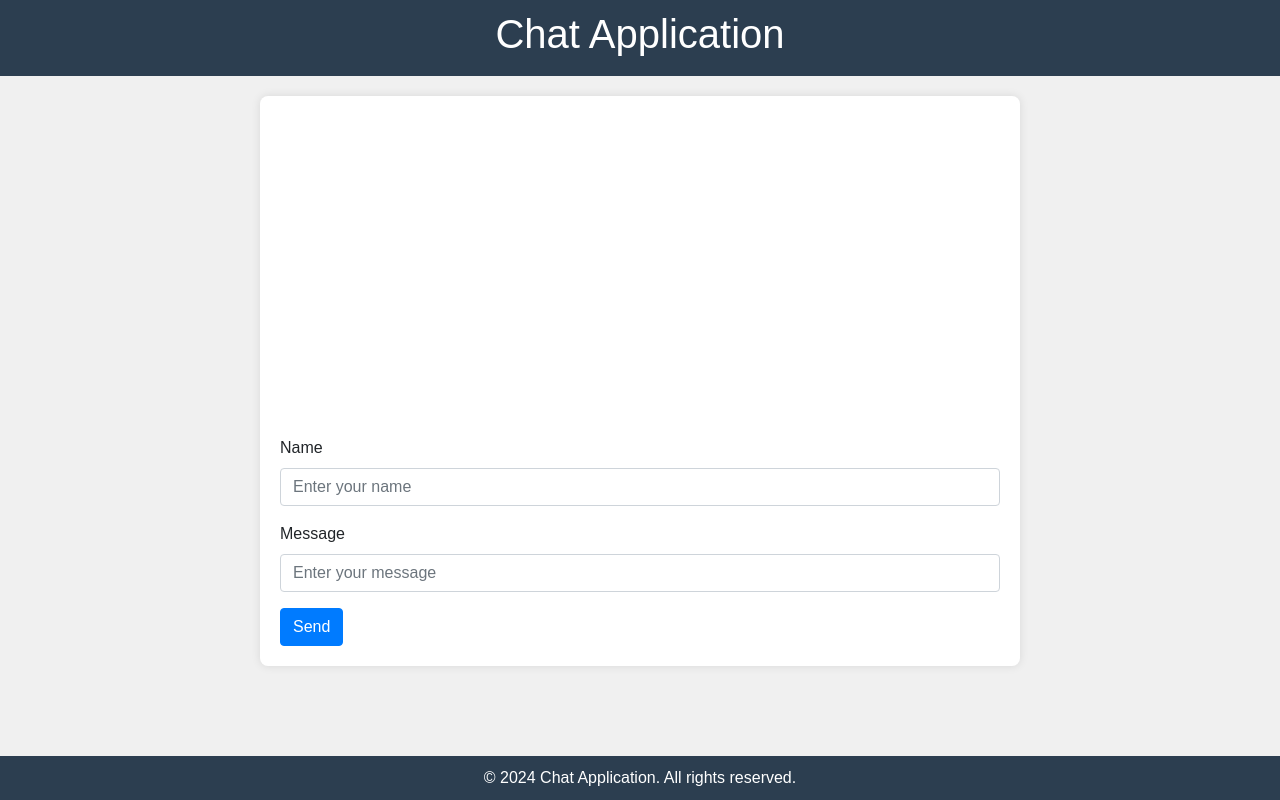
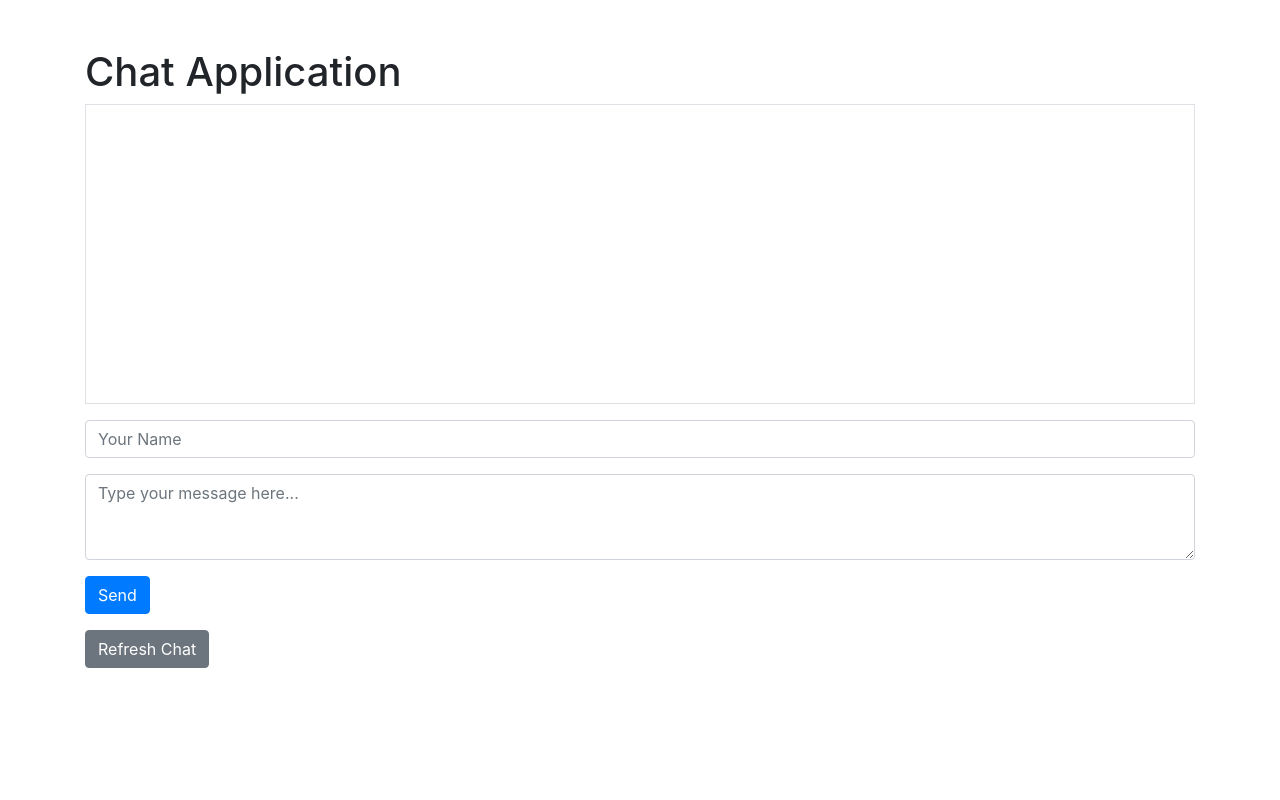
Before and after one commit to Nithin-0183/EliteSquad-Webserver, a PHP site: page / in a window 1280 px wide. Run offline with PHP 8.4, Linux system fonts and the light colour scheme.

Commit message:
add a feature for getting data  on get method

```diff
--- a/WEB_ROOT/site2/index.php
+++ b/WEB_ROOT/site2/index.php
@@ -4,101 +4,135 @@
     <meta charset="UTF-8">
     <meta name="viewport" content="width=device-width, initial-scale=1.0">
     <title>Chat Application</title>
-    <link href="https://stackpath.bootstrapcdn.com/bootstrap/4.5.2/css/bootstrap.min.css" rel="stylesheet">
-    <style>
-        body {
-            font-family: Arial, sans-serif;
-            background-color: #f0f0f0;
-        }
-        header {
-            background-color: #2c3e50;
-            color: #fff;
-            padding: 10px 0;
-            text-align: center;
-        }
-        .container {
-            margin-top: 20px;
-        }
-        .chat-container {
-            background-color: #fff;
-            padding: 20px;
-            border-radius: 8px;
-            box-shadow: 0 0 10px rgba(0,0,0,0.1);
-        }
-        .chat-messages {
-            height: 300px;
-            overflow-y: scroll;
-            margin-bottom: 20px;
-        }
-        .chat-message {
-            margin-bottom: 10px;
-        }
-        footer {
-            background-color: #2c3e50;
-            color: #fff;
-            text-align: center;
-            padding: 10px 0;
-            position: fixed;
-            width: 100%;
-            bottom: 0;
-        }
-    </style>
+    <link href="https://stackpath.bootstrapcdn.com/bootstrap/4.3.1/css/bootstrap.min.css" rel="stylesheet">
 </head>
 <body>
+<div class="container">
+    <h1 class="mt-5">Chat Application</h1>
+    <div id="chat-box" class="border p-3 mb-3" style="height: 300px; overflow-y: scroll;">
+        <!-- messages -->
+    </div>
+    <form id="message-form">
+        <div class="form-group">
+            <input type="text" id="username" class="form-control" placeholder="Your Name" required>
+        </div>
+        <div class="form-group">
+            <textarea id="message" class="form-control" rows="3" placeholder="Type your message here..." required></textarea>
+        </div>
+        <button type="submit" class="btn btn-primary">Send</button>
+    </form>
+    <button id="refresh-btn" class="btn btn-secondary mt-3">Refresh Chat</button>
+</div>
 
-<header>
-    <h1>Chat Application</h1>
-</header>
-
-<div class="container">
-    <div class="row justify-content-center">
-        <div class="col-md-8 chat-container">
-            <div class="chat-messages" id="chat-messages">
-                <!-- 메시지 표시 -->
+<div class="modal fade" id="editModal" tabindex="-1" role="dialog" aria-labelledby="editModalLabel" aria-hidden="true">
+    <div class="modal-dialog" role="document">
+        <div class="modal-content">
+            <div class="modal-header">
+                <h5 class="modal-title" id="editModalLabel">Edit Message</h5>
+                <button type="button" class="close" data-dismiss="modal" aria-label="Close">
+                    <span aria-hidden="true">&times;</span>
+                </button>
             </div>
-            <form id="chat-form">
+            <div class="modal-body">
+                <input type="hidden" id="editMessageId">
                 <div class="form-group">
-                    <label for="name">Name</label>
-                    <input type="text" class="form-control" id="name" name="name" placeholder="Enter your name" required>
+                    <input type="text" id="editUsername" class="form-control" placeholder="Your Name" required>
                 </div>
                 <div class="form-group">
-                    <label for="message">Message</label>
-                    <input type="text" class="form-control" id="message" name="message" placeholder="Enter your message" required>
+                    <textarea id="editMessage" class="form-control" rows="3" placeholder="Edit your message..." required></textarea>
                 </div>
-                <button type="submit" class="btn btn-primary">Send</button>
-            </form>
+            </div>
+            <div class="modal-footer">
+                <button type="button" class="btn btn-secondary" data-dismiss="modal">Close</button>
+                <button type="button" class="btn btn-primary" id="saveEditButton">Save changes</button>
+            </div>
         </div>
     </div>
 </div>
 
-<footer>
-    &copy; <?php echo date("Y"); ?> Chat Application. All rights reserved.
-</footer>
+<script src="https://code.jquery.com/jquery-3.3.1.slim.min.js"></script>
+<script src="https://cdnjs.cloudflare.com/ajax/libs/popper.js/1.14.7/umd/popper.min.js"></script>
+<script src="https://stackpath.bootstrapcdn.com/bootstrap/4.3.1/js/bootstrap.min.js"></script>
+<script>
+    const apiUrl = 'https://site2.local:8443'; // API
 
-<script src="https://code.jquery.com/jquery-3.5.1.min.js"></script>
-<script>
-    $(document).ready(function() {
-        $('#chat-form').on('submit', function(event) {
-            event.preventDefault();
+    // fetch messages
+    function fetchMessages() {
+        fetch(`${apiUrl}/data/messages`)
+            .then(response => response.json())
+            .then(data => {
+                const chatBox = document.getElementById('chat-box');
+                chatBox.innerHTML = '';
+                data.forEach(message => {
+                    chatBox.innerHTML += `
+                        <div>
+                            <strong>${message.username}:</strong> ${message.text}
+                            <button class="btn btn-sm btn-warning" onclick="editMessage('${message.id}', '${message.username}', '${message.text}')">Edit</button>
+                            <button class="btn btn-sm btn-danger" onclick="deleteMessage('${message.id}')">Delete</button>
+                        </div>`;
+                });
+            });
+    }
 
-            const name = $('#name').val();
-            const message = $('#message').val();
+    // send a new message
+    function postMessage(username, text) {
+        fetch(`${apiUrl}/data/messages`, {
+            method: 'POST',
+            headers: {
+                'Content-Type': 'application/x-www-form-urlencoded'
+            },
+            body: `username=${username}&text=${text}`
+        }).then(response => response.json())
+          .then(() => fetchMessages());
+    }
 
-            $.ajax({
-                type: 'POST',
-                url: '/api/chat',
-                data: { name: name, message: message },
-                success: function(response) {
-                    $('#chat-messages').append('<div class="chat-message"><strong>' + response.time + ' ' + response.name + ':</strong> ' + response.message + '</div>');
-                    $('#message').val('');
-                },
-                error: function(jqXHR, textStatus, errorThrown) {
-                    console.log('Error: ' + textStatus + ' ' + errorThrown);
-                }
-            });
-        });
+    // delete a message
+    function deleteMessage(id) {
+        fetch(`${apiUrl}/data/messages/${id}`, {
+            method: 'DELETE'
+        }).then(() => fetchMessages());
+    }
+
+    // update a massage
+    function updateMessage(id, username, text) {
+        fetch(`${apiUrl}/data/messages/${id}`, {
+            method: 'PUT',
+            headers: {
+                'Content-Type': 'application/x-www-form-urlencoded'
+            },
+            body: `username=${username}&text=${text}`
+        }).then(() => fetchMessages());
+    }
+
+    // edit message
+    function editMessage(id, username, text) {
+        document.getElementById('editMessageId').value = id;
+        document.getElementById('editUsername').value = username;
+        document.getElementById('editMessage').value = text;
+        $('#editModal').modal('show');
+    }
+
+    document.getElementById('message-form').addEventListener('submit', function(e) {
+        e.preventDefault();
+        const username = document.getElementById('username').value;
+        const message = document.getElementById('message').value;
+        postMessage(username, message);
+        document.getElementById('message-form').reset();
     });
+
+    document.getElementById('refresh-btn').addEventListener('click', fetchMessages);
+
+    document.getElementById('saveEditButton').addEventListener('click', function() {
+        const id = document.getElementById('editMessageId').value;
+        const username = document.getElementById('editUsername').value;
+        const message = document.getElementById('editMessage').value;
+        updateMessage(id, username, message);
+        $('#editModal').modal('hide');
+    });
+
+    // fetch messages
+
+    fetchMessages();
 </script>
-
 </body>
 </html>
--- a/docker-compose.yml
+++ b/docker-compose.yml
@@ -37,6 +37,11 @@
         condition: service_healthy
     networks:
       - webnet
+    logging:
+      driver: "json-file"
+      options:
+        max-size: "10m"
+        max-file: "3"
 
 networks:
   webnet:
```
Also changed, not shown: 5 other files.
